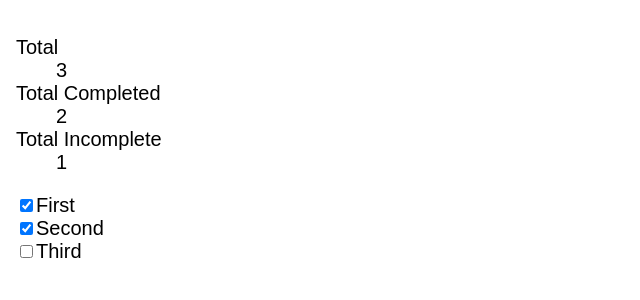
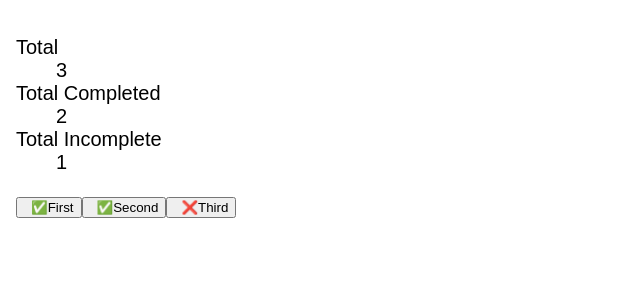
Before and after one commit to igaboc/emoji, a React (Create React App) app: page / in a window 1280 px wide. Shown: the top 300 px of the page, without its empty margins (0-640 px from the left). Built offline with nearby package versions, Linux system fonts and the light colour scheme.

Commit message:
Refactor Todo Item checkbox to instead use emoji inside a button

```diff
--- a/src/App.js
+++ b/src/App.js
@@ -1,5 +1,4 @@
 import React, { Component } from 'react';
-import logo from './logo.svg';
 import './App.css';
 import ToDoItem from './components/ToDoItem'
 
--- a/src/components/ToDoItem.js
+++ b/src/components/ToDoItem.js
@@ -5,7 +5,15 @@ function ToDoItem({
     completed = false, // if not passed, default to 'false'
     onToggleCompleted
 }) {
+    let checkbutton = ''
+    if (completed === false) {
+        checkbutton = '❌'
+    }
+    else {
+        checkbutton = '✅'
+    }
     return (
+        <button>
             <label>
                 <input
                     type='checkbox'
@@ -19,8 +27,10 @@ function ToDoItem({
                         }
                     }
                 />
+                {checkbutton}
                 { description }
             </label>
+        </button>
     )
 }
 
--- a/src/index.css
+++ b/src/index.css
@@ -13,3 +13,10 @@ input {
 label {
   display: block
 }
+
+input[type="checkbox"] {
+  -webkit-appearance: none;
+  -moz-appearance: none;
+  appearance: none;
+  cursor: pointer;
+}
```
Lines whose indentation alone changed are shown as unchanged.
